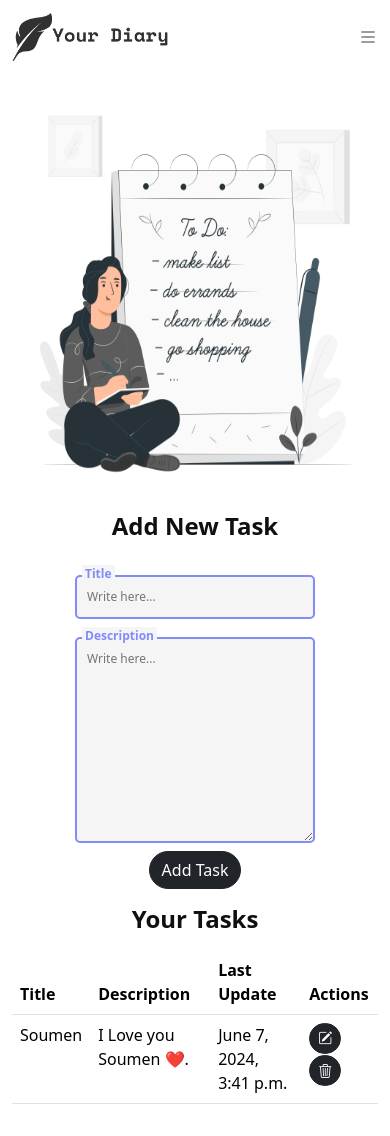
After one commit to Soumen3/Your_Diary, a Django app: page /todo/ in a window 390 px wide. The commit adds this page. Run offline with Django 5.2, Linux system fonts and the light colour scheme; a user stored in the database is signed in; data comes from the database, SQL or seed files in the repository; both versions use the stored data as it was after the commit; some web fonts are replaced.

Commit message:
Todo page complete except full responsiveness

```diff
--- a/Your_Diary/settings.py
+++ b/Your_Diary/settings.py
@@ -106,7 +106,7 @@ AUTH_PASSWORD_VALIDATORS = [
 
 LANGUAGE_CODE = 'en-us'
 
-TIME_ZONE = 'UTC'
+TIME_ZONE = 'Asia/kolkata'
 
 USE_I18N = True
 
--- a/diary/forms.py
+++ b/diary/forms.py
@@ -1,6 +1,6 @@
 from django import forms
 from django.contrib.auth.forms import UserCreationForm, UserChangeForm
-from .models import User
+from .models import User, Todo
 
 class CustomUserCreationForm(UserCreationForm):
 	date_of_birth = forms.DateField(widget=forms.DateInput(attrs={'type': 'date', 'class':'input', 'range': '1900-01-01, 2021-12-31'}))
@@ -31,3 +31,13 @@ class LoginForm(forms.Form):
 	def __init__(self, *args, **kwargs):
 		kwargs.setdefault('label_suffix', '')
 		super(LoginForm, self).__init__(*args, **kwargs)
+
+
+class TodoForm(forms.ModelForm):
+	class Meta:
+		model = Todo
+		fields = ('title', 'description')
+		widgets = {
+			'title': forms.TextInput(attrs={'class': 'input', 'placeholder': 'Write here...'}),
+			'description': forms.Textarea(attrs={'class': 'input', 'placeholder': 'Write here...'}),
+		}
--- a/diary/models.py
+++ b/diary/models.py
@@ -74,3 +74,15 @@ class User(AbstractBaseUser):
         "Is the user a member of staff?"
         # Simplest possible answer: All admins are staff
         return self.is_admin
+
+
+# model for todo list
+class Todo(models.Model):
+    user = models.ForeignKey(User, on_delete=models.CASCADE)
+    title = models.CharField(max_length=100)
+    description = models.TextField()
+    created_at = models.DateTimeField(auto_now_add=True)
+    updated_at = models.DateTimeField(auto_now=True)
+
+    def __str__(self):
+        return self.title
--- /dev/null
+++ b/diary/static/css/todo.css
@@ -0,0 +1,61 @@
+.todo-page{
+	margin-bottom: 1rem;
+}
+.todo-form{
+	align-items: center;
+    display: flex;
+    flex-direction: column;
+}
+
+.heading{
+	font-size: 1.5rem;
+	font-weight: 700;
+	color: #101010;
+	margin: 1rem 0;
+
+}
+
+td a{
+	margin-bottom: .1rem;
+}
+
+.todo-image{
+	justify-content: center;
+}
+.todo-img{
+	height: 50vh;
+	width: 30rem;
+}
+
+/* input style  */
+.coolinput {
+	display: flex;
+	flex-direction: column;
+	width: 90%;
+	position: static;
+	max-width: 240px;
+  }
+
+  .coolinput label.text {
+	font-size: 0.75rem;
+	color: #818CF8;
+	font-weight: 700;
+	position: relative;
+	top: 0.5rem;
+	margin: 0 0 0 7px;
+	padding: 0 3px;
+	background: whitesmoke;
+	width: fit-content;
+  }
+
+  .coolinput > .input {
+	padding: 11px 10px;
+	font-size: 0.75rem;
+	border: 2px #818CF8 solid;
+	border-radius: 5px;
+	background: whitesmoke;
+  }
+
+  .coolinput input[type=text].input:focus {
+	outline: none;
+  }
--- a/diary/templates/base.html
+++ b/diary/templates/base.html
@@ -25,7 +25,7 @@
 						<a class="nav-link {{activeHome}}" aria-current="page" href={% url "home" %}>Home</a>
 						<a class="nav-link {{activeAbout}}" href={% url "about" %}>About Us</a>
 						<a class="nav-link {{activeDiary}}" href={% url "myDiary" %}>My Diary</a>
-						<a class="nav-link {{activePlans}}" href={% url "plans" %}>Plans</a>
+						<a class="nav-link {{activeTodo}}" href={% url "todo" %}>Todo</a>
 					</div>
 					<div class="navbar-nav auth-items">
 						{% if user.is_authenticated %}
--- a/diary/templates/plans.html
+++ /dev/null
@@ -1,2 +0,0 @@
-{% extends "base.html" %}
-{% load static %}
--- /dev/null
+++ b/diary/templates/todo.html
@@ -0,0 +1,78 @@
+{% extends "base.html" %}
+{% load static %}
+{% block title %} Todo {% endblock title %}
+{% block css %}
+	<link rel="stylesheet" href="{% static "css/todo.css" %}">
+{% endblock css %}
+
+{% block body %}
+	<div class="container todo-page">
+		<div class="row todo-image">
+			<img src="{% static "media/Todo_list.png" %}" alt="" class="todo-img">
+		</div>
+		<div class="row">
+			<div class="col-sm-4">
+				<h4 class='heading text-center'>Add New Task</h4>
+				<form action="{% url "addTodo" %}" class="todo-form" method="POST" >{% csrf_token %}
+					{% for field in todo_form %}
+						<div class="coolinput">
+							<label for="{{field.id_for_label}}" class="text">{{field.label}}</label>
+							{{field}}  <small class='text-warning'>{{field.errors|striptags}}</small>
+						</div>
+					{% endfor %}
+					<input type="submit" class="btn btn-dark mt-2" value='Add Task'>
+
+					{% if signup_form.non_field_errors %}
+						{% for error in signup_form.non_field_errors %}
+							<p class=" alert alert-danger my-3">{{error}}</p>
+						{% endfor %}
+					{% endif %}
+				</form>
+			</div>
+			<div class="col-sm-8">
+				<h4 class='heading text-center'>Your Tasks</h4>
+				{% if todos %}
+					<table class="table table-hover">
+						<thead>
+							<tr>
+								<th>Title</th>
+								<th>Description</th>
+								<th>Last Update</th>
+								<th>Actions</th>
+							</tr>
+						</thead>
+						<tbody>
+							{% for todo in todos %}
+								<tr>
+									<td>{{todo.title}}</td>
+									<td>{{todo.description}}</td>
+									<td>{{todo.updated_at}}</td>
+									<td>
+										<a href="{% url "updateTodo" todo.id %}" class="btn btn-sm btn-dark"><i class="bi bi-pencil-square"></i></a>
+										<a href="{% url "deleteTodo" todo.id %}" class="btn btn-sm btn-dark"><i class="bi bi-trash3"></i></a>
+									</td>
+								</tr>
+							{% endfor %}
+					</table>
+				{% else %}
+					<p class="text-center">No tasks available</p>
+				{% endif %}
+
+
+				{% comment %} {% if todos %}
+					<ul class="list-group">
+						{% for todo in todos %}
+							<li class="list-group-item d-flex justify-content-between align-items-center">
+								<h4>{{todo.title}}</h4>
+								<p>{{todo.description}}</p>
+							</li>
+						{% endfor %}
+					</ul>
+				{% else %}
+					<p class="text-center">No tasks available</p>
+				{% endif %} {% endcomment %}
+			</div>
+		</div>
+	</div>
+
+{% endblock body %}
--- a/diary/urls.py
+++ b/diary/urls.py
@@ -8,5 +8,8 @@ urlpatterns = [
 	path("", views.home, name="home"),
 	path("about/", views.about, name="about"),
 	path("my-diary/", views.myDairy, name="myDiary"),
-	path("plans/", views.plans, name="plans")
+	path("todo/", views.todo, name="todo"),
+	path("todo/add-todo", views.addTodo, name="addTodo"),
+	path("todo/update-todo/<int:id>/", views.updateTodo, name="updateTodo"),
+	path("todo/delete-todo/<int:id>/", views.deleteTodo, name="deleteTodo"),
 ]
--- a/diary/views.py
+++ b/diary/views.py
@@ -1,8 +1,9 @@
 from django.shortcuts import render, redirect
-from .forms import LoginForm, CustomUserCreationForm, CustomUserChangeForm
+from .forms import LoginForm, CustomUserCreationForm, CustomUserChangeForm, TodoForm
 from django.contrib.auth import authenticate, login, logout
 from django.contrib import messages
-
+from django.contrib.auth.decorators import login_required
+from .models import Todo, User
 
 # Create your views here.
 def user_login(request):
@@ -74,11 +75,58 @@ def about(request):
 	context['activeAbout']="active"
 	return render(request, "about.html", context)
 
-def plans(request):
+@login_required(login_url="login")
+def todo(request):
 	context = {}
-	context['activePlans']="active"
-	return render(request, "plans.html", context)
+	todo_form = TodoForm()
+	context["todo_form"] = todo_form
+	todos = Todo.objects.filter(user=request.user)
+	context["todos"] = todos
+	context['activeTodo']="active"
+	return render(request, "todo.html", context)
 
+
+@login_required(login_url="login")
+def addTodo (request):
+	if request.method == "POST":
+		form = TodoForm(request.POST)
+		if form.is_valid():
+			todo = form.save(commit=False)
+			todo.user = request.user
+			todo.save()
+			messages.success(request, "You have added a new todo")
+			return redirect("todo")
+		else:
+			messages.error(request, "Error adding a new todo")
+			return redirect("todo")
+	else:
+		form = TodoForm()
+		return render(request, "todo.html", {"form": form})
+
+
+@login_required(login_url="login")
+def updateTodo(request, id):
+	todo = Todo.objects.get(id=id)
+	form = TodoForm(instance=todo)
+	if request.method == "POST":
+		form = TodoForm(request.POST, instance=todo)
+		if form.is_valid():
+			form.save()
+			messages.success(request, "You have updated the todo")
+			return redirect("todo")
+		else:
+			messages.error(request, "Error updating the todo")
+			return redirect("todo")
+	else:
+		return render(request, "updateTodo.html", {"form": form})
+
+def deleteTodo(request, id):
+	todo = Todo.objects.get(id=id)
+	todo.delete()
+	messages.success(request, "You have deleted the todo")
+	return redirect("todo")
+
+@login_required(login_url="login")
 def myDairy(request):
 	context = {}
 	context['activeDiary']="active"
```
Also changed, not shown: diary/admin.py (+10 -2 lines), diary/static/css/updateTodo.css (added, +49 -0 lines), diary/templates/updateTodo.html (added, +30 -0 lines), db.sqlite3, diary/migrations/0005_plans.py (added), diary/migrations/0006_rename_plans_plan.py (added), diary/migrations/0007_remove_plan_date_remove_plan_time.py (added), diary/migrations/0008_rename_plan_todo.py (added), diary/static/media/Todo_list.png (added), diary/static/media/updateTodo.png (added).
